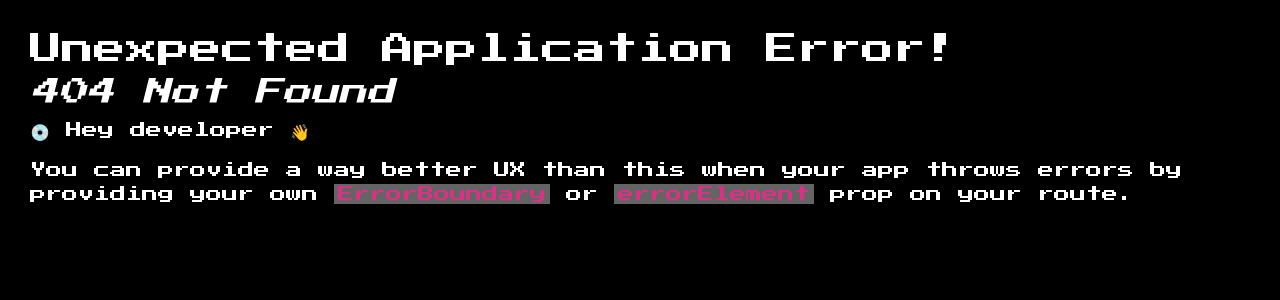
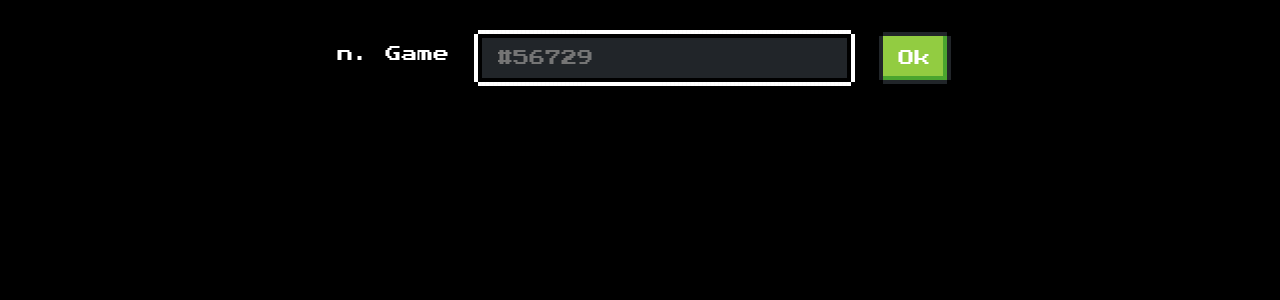
Before and after one commit to paologiua/pacman-online, a React (Create React App) app in the folder client/: page /game-selection in a window 1280 px wide. Before the commit this address had no page. Shown: the top 300 px of the page. Built offline with nearby package versions, Linux system fonts and the light colour scheme.

Commit message:
Added GameSelectionPage

```diff
--- a/client/src/index.scss
+++ b/client/src/index.scss
@@ -11,6 +11,7 @@ body {
     sans-serif;
   -webkit-font-smoothing: antialiased;
   -moz-osx-font-smoothing: grayscale;
+  font-size: 16px;
   color: white;
 
   background-color: black;
--- /dev/null
+++ b/client/src/pages/game-selection/game-selection.page.scss
@@ -0,0 +1,5 @@
+.GameSelectionPage {
+  button {
+    width: 100%;
+  }
+}
--- /dev/null
+++ b/client/src/pages/game-selection/game-selection.page.tsx
@@ -0,0 +1,34 @@
+import React from 'react';
+import './game-selection.page.scss';
+import { Col, Container, Row } from 'react-bootstrap';
+
+function GameSelectionPage() {
+  let isError: boolean = false;
+
+  return (
+    <div className='GameSelectionPage'>
+      <Container>
+        <Row className="d-flex justify-content-center gap-md-0 gap-3 nes-field is-inline">
+          <Col xs='12' md='auto'>
+            <Row>
+              <Col xs='12' md='auto' className='d-flex align-self-center'>
+                <label htmlFor="input">n. Game</label>
+              </Col>
+              <Col xs='12' md='auto'>
+                <input type="text" id="input" className={`nes-input is-dark ${isError ? "is-error" : ""}`} autoComplete="off" placeholder="#56729" />
+              </Col>
+            </Row>
+          </Col>
+          <Col xs='12' md='auto'>
+            <button id="nickname_button" className="nes-btn is-success">Ok</button>
+          </Col>
+          <Col xs='12' hidden={!isError}>
+              <span id="nickname_error" className="nes-text is-error"></span>
+            </Col>
+        </Row>
+      </Container>
+    </div>
+  );
+}
+
+export default GameSelectionPage;
--- a/client/src/pages/home/home.page.tsx
+++ b/client/src/pages/home/home.page.tsx
@@ -2,7 +2,7 @@ import React from 'react';
 import './home.page.scss';
 import { Col, Container, Row } from 'react-bootstrap';
 import logo from '../../images/pacman_logo.png';
-import { Link, useNavigate } from 'react-router-dom';
+import { useNavigate } from 'react-router-dom';
 
 function HomePage() {
   const navigate = useNavigate();
@@ -10,18 +10,18 @@ function HomePage() {
   return (
     <div className='HomePage'>
       <Container className='d-flex justify-content-center'>
-        <Row className='col-xs-12 col-md-8 col-lg-8'>
+        <Row xs='12' md='8'>
           <Col>
             <Container className='d-flex flex-column gap-5'>
               <Row>
-                <Col className='col-12'>
+                <Col xs='12'>
                   <Container className='d-flex justify-content-center'>
                     <img src={logo} alt='PAC-MAN' />
                   </Container>
                 </Col>
-                <Col className='col-12'>
+                <Col xs='12'>
                   <Container className='d-flex justify-content-center nes-text is-primary'>
-                    <h2>Online</h2>
+                    <h3>Online</h3>
                   </Container>
                 </Col>
               </Row>
@@ -37,7 +37,7 @@ function HomePage() {
               <Row>
                 <Col>
                   <Container className='d-flex justify-content-center'>
-                    <button className='nes-btn is-success'>
+                    <button className='nes-btn is-success' onClick={() => navigate('/game-selection')}>
                       <h3>Join game</h3>
                     </button>
                   </Container>
--- a/client/src/router.tsx
+++ b/client/src/router.tsx
@@ -1,6 +1,7 @@
 import { createBrowserRouter } from "react-router-dom";
 import HomePage from "./pages/home/home.page";
 import NicknamePage from "./pages/nickname/nickname.page";
+import GameSelectionPage from "./pages/game-selection/game-selection.page";
 
 export const router = createBrowserRouter([
 	{
@@ -11,4 +12,8 @@ export const router = createBrowserRouter([
 		path: "/nickname",
 		element: <NicknamePage />,
 	},
+	{
+		path: "/game-selection",
+		element: <GameSelectionPage />,
+	},
 ]);
```
Also changed, not shown: 1 other file (tests, documents, lock files or other folders).
